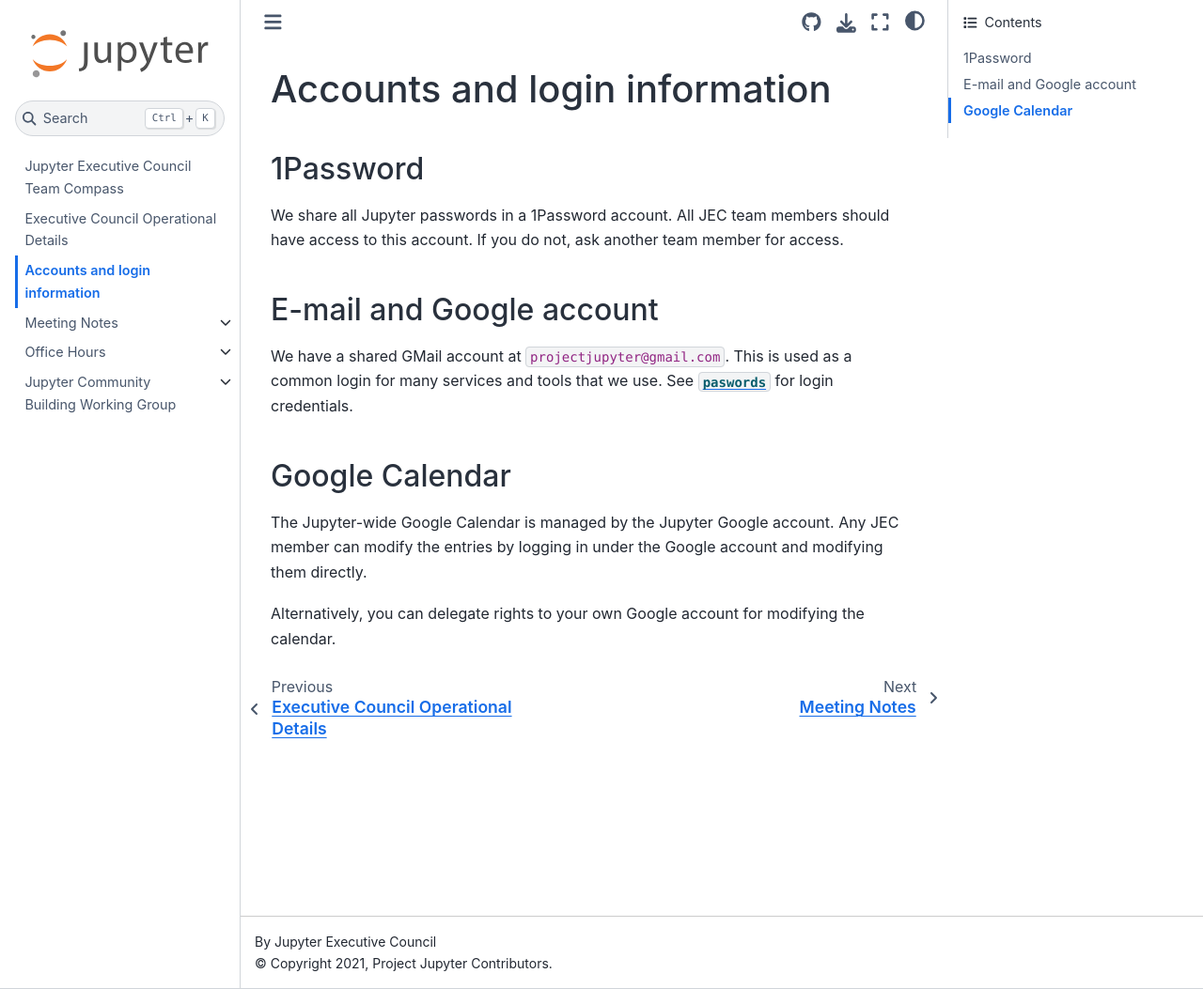
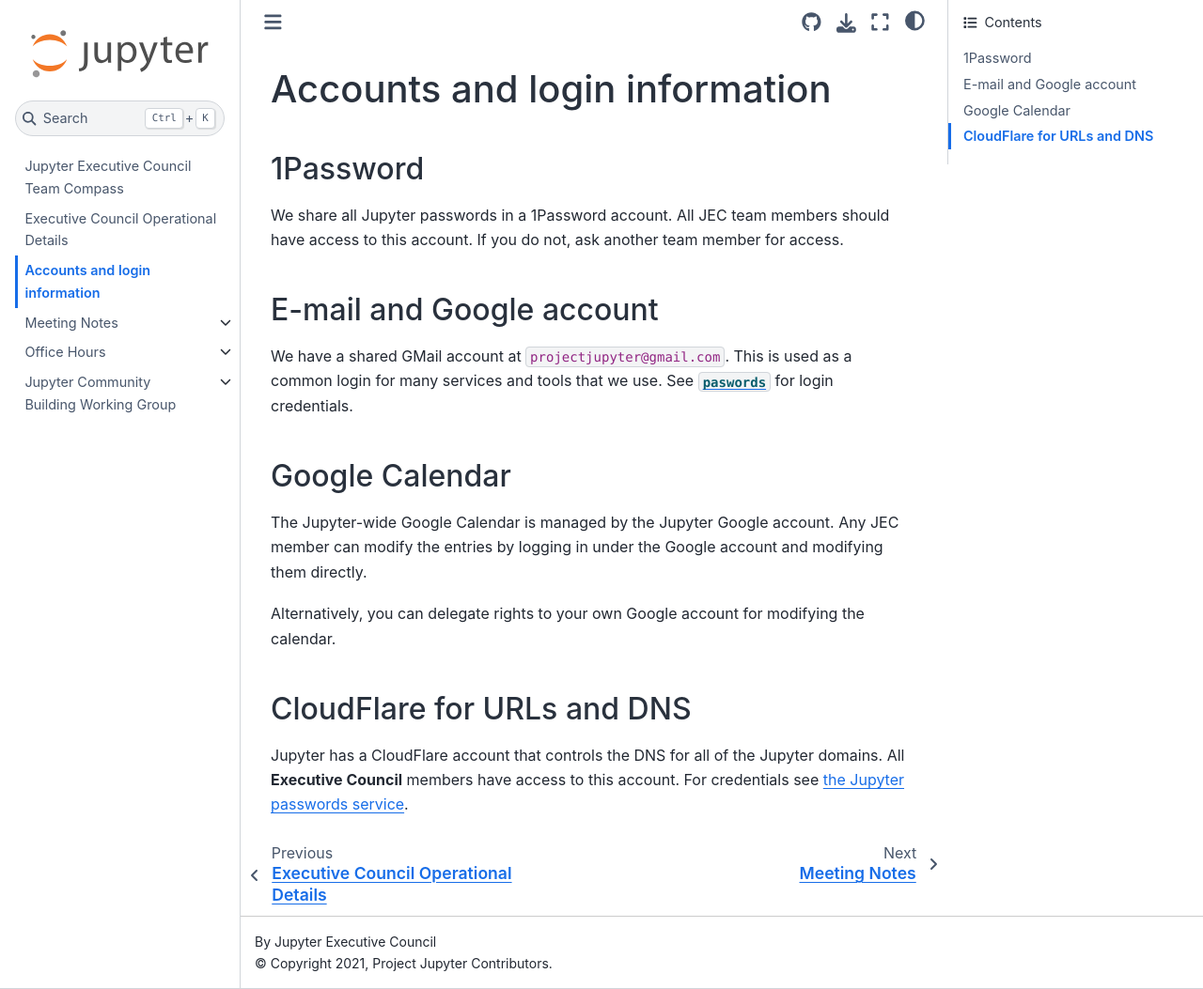
Before and after one commit to jupyter-governance/ec-team-compass, a Sphinx documentation site: the page built from docs/accounts.md, in a window 1280 px wide and 1053 px high. Shown: the whole window at 94% size. Built offline with Sphinx 7.4.7 and the Sphinx Book theme 1.1.4, drawn with Linux system fonts in a browser that asks for light colours.

Commit message:
Document cloudflare account

```diff
--- a/docs/accounts.md
+++ b/docs/accounts.md
@@ -19,3 +19,10 @@
 Any JEC member can modify the entries by logging in under the Google account and modifying them directly.
 
 Alternatively, you can delegate rights to your own Google account for modifying the calendar.
+
+(cloudflare)=
+## CloudFlare for URLs and DNS
+
+Jupyter has a CloudFlare account that controls the DNS for all of the Jupyter domains.
+All **Executive Council** members have access to this account.
+For credentials see [the Jupyter passwords service](#passwords).
```
